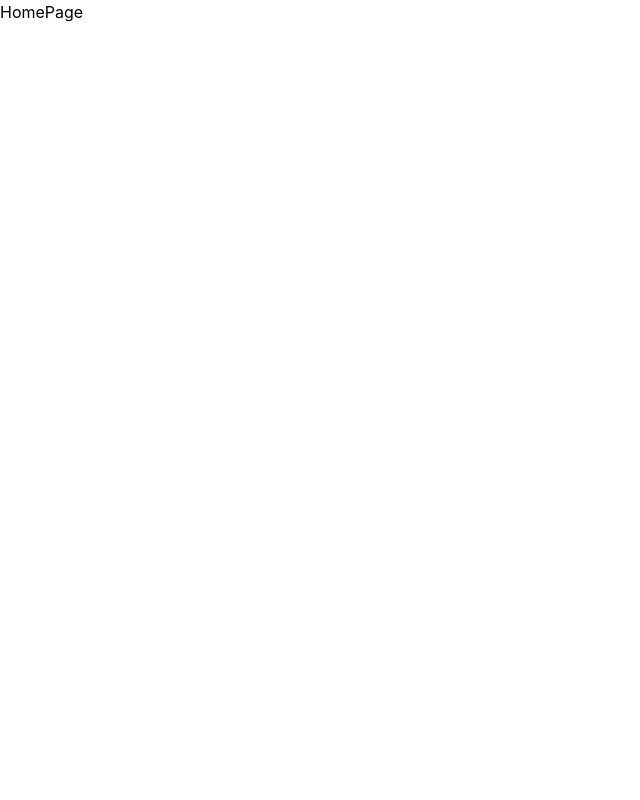
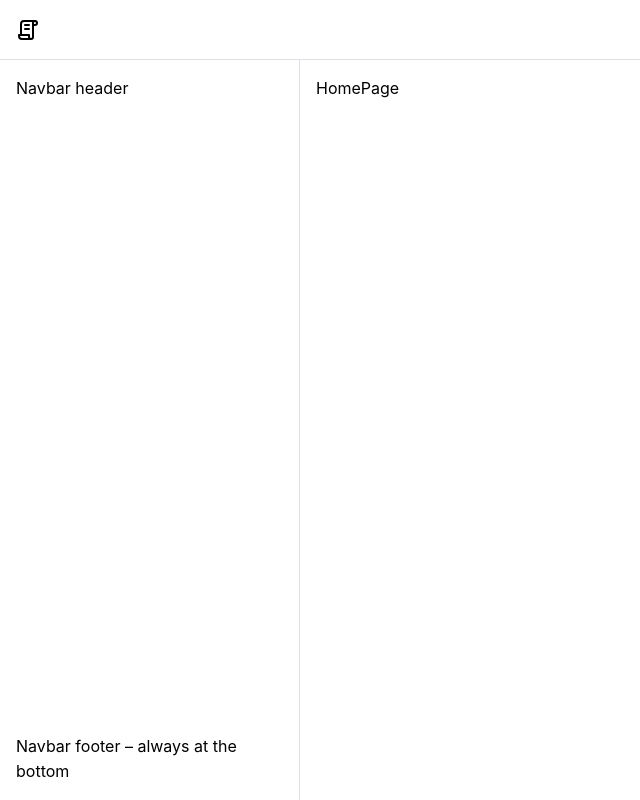
Before and after one commit to HodeonArtz/co-lab, a React (Vite) app in the folder front-end/: page / in a window 1280 px wide. Shown: the whole page, without its empty margins (0-640 px from the left). Built offline with nearby package versions, Linux system fonts and the light colour scheme.

Commit message:
feat: add icons and extract layout compound components to new files for better organisation

```diff
--- a/front-end/package.json
+++ b/front-end/package.json
@@ -11,6 +11,7 @@
   "dependencies": {
     "@mantine/core": "8.0.0",
     "@mantine/hooks": "8.0.0",
+    "@tabler/icons-react": "^3.31.0",
     "react": "^19.1.0",
     "react-dom": "^19.1.0",
     "react-router-dom": "^7.5.3"
--- a/front-end/src/app/Layout.tsx
+++ b/front-end/src/app/Layout.tsx
@@ -1,10 +1,24 @@
+import { AppShell } from "@mantine/core";
+import { useDisclosure } from "@mantine/hooks";
 import { Outlet } from "react-router-dom";
+import Navbar from "./_components/layout/Navbar";
+import Header from "./_components/layout/Header";
 
 const Layout = () => {
+  const [opened, { toggle }] = useDisclosure();
+
   return (
-    <div>
-      <Outlet />
-    </div>
+    <AppShell
+      header={{ height: 60 }}
+      navbar={{ width: 300, breakpoint: "sm", collapsed: { mobile: !opened } }}
+      padding="md"
+    >
+      <Header {...{ opened, toggle }} />
+      <Navbar />
+      <AppShell.Main>
+        <Outlet />
+      </AppShell.Main>
+    </AppShell>
   );
 };
 
--- /dev/null
+++ b/front-end/src/app/_components/layout/Brand.tsx
@@ -0,0 +1,10 @@
+import { IconLicense } from "@tabler/icons-react";
+
+const Brand = () => {
+  return (
+    <IconLicense />
+    /* TODO: remove this logo placeholder and put a new one */
+  );
+};
+
+export default Brand;
--- /dev/null
+++ b/front-end/src/app/_components/layout/Header.tsx
@@ -0,0 +1,21 @@
+import { AppShell, Burger, Group } from "@mantine/core";
+import Brand from "./Brand";
+
+const Header = ({
+  opened,
+  toggle,
+}: {
+  opened: boolean;
+  toggle: () => void;
+}) => {
+  return (
+    <AppShell.Header>
+      <Group h="100%" px="md">
+        <Burger opened={opened} onClick={toggle} hiddenFrom="sm" size="sm" />
+        <Brand />
+      </Group>
+    </AppShell.Header>
+  );
+};
+
+export default Header;
--- /dev/null
+++ b/front-end/src/app/_components/layout/Navbar.tsx
@@ -0,0 +1,13 @@
+import { AppShell, ScrollArea } from "@mantine/core";
+
+const Navbar = () => {
+  return (
+    <AppShell.Navbar p="md">
+      <AppShell.Section>Navbar header</AppShell.Section>
+      <AppShell.Section grow my="md" component={ScrollArea}></AppShell.Section>
+      <AppShell.Section>Navbar footer – always at the bottom</AppShell.Section>
+    </AppShell.Navbar>
+  );
+};
+
+export default Navbar;
```
Also changed, not shown: 2 other files (tests, documents, lock files or other folders).
